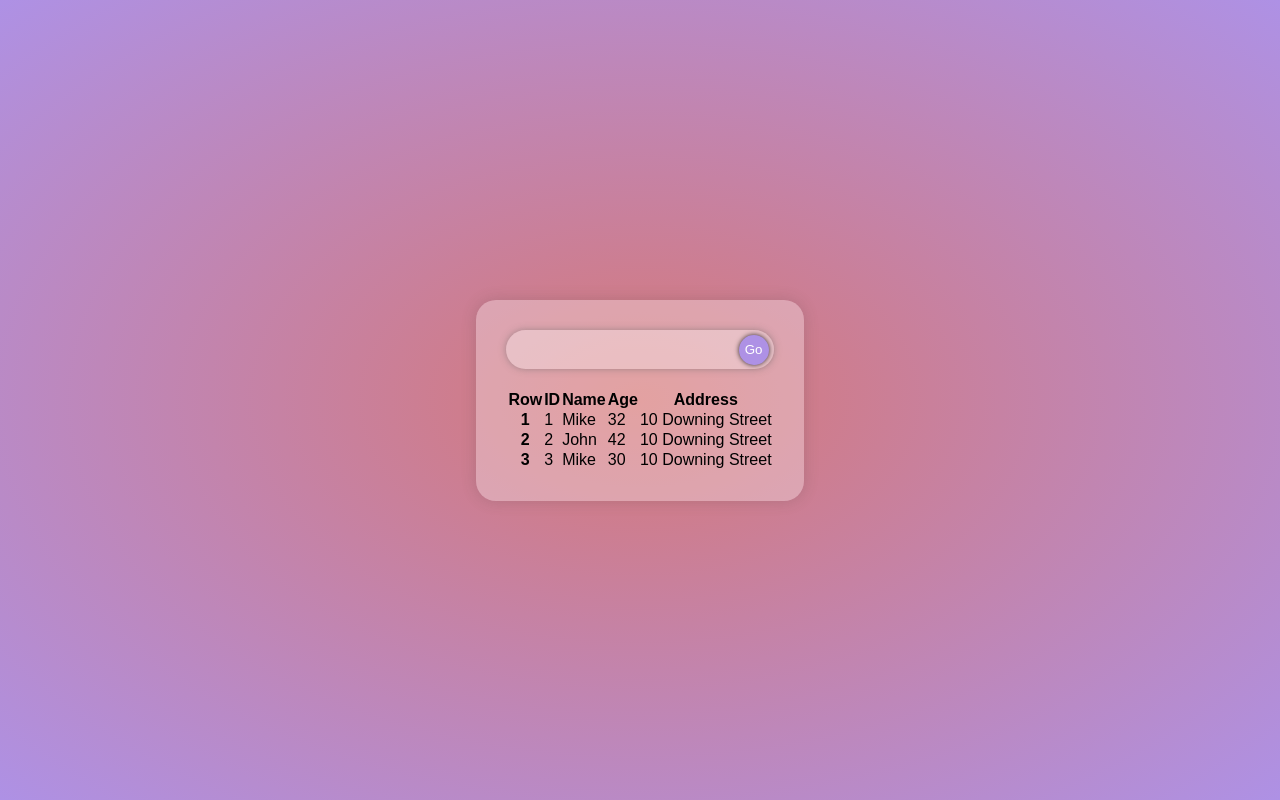
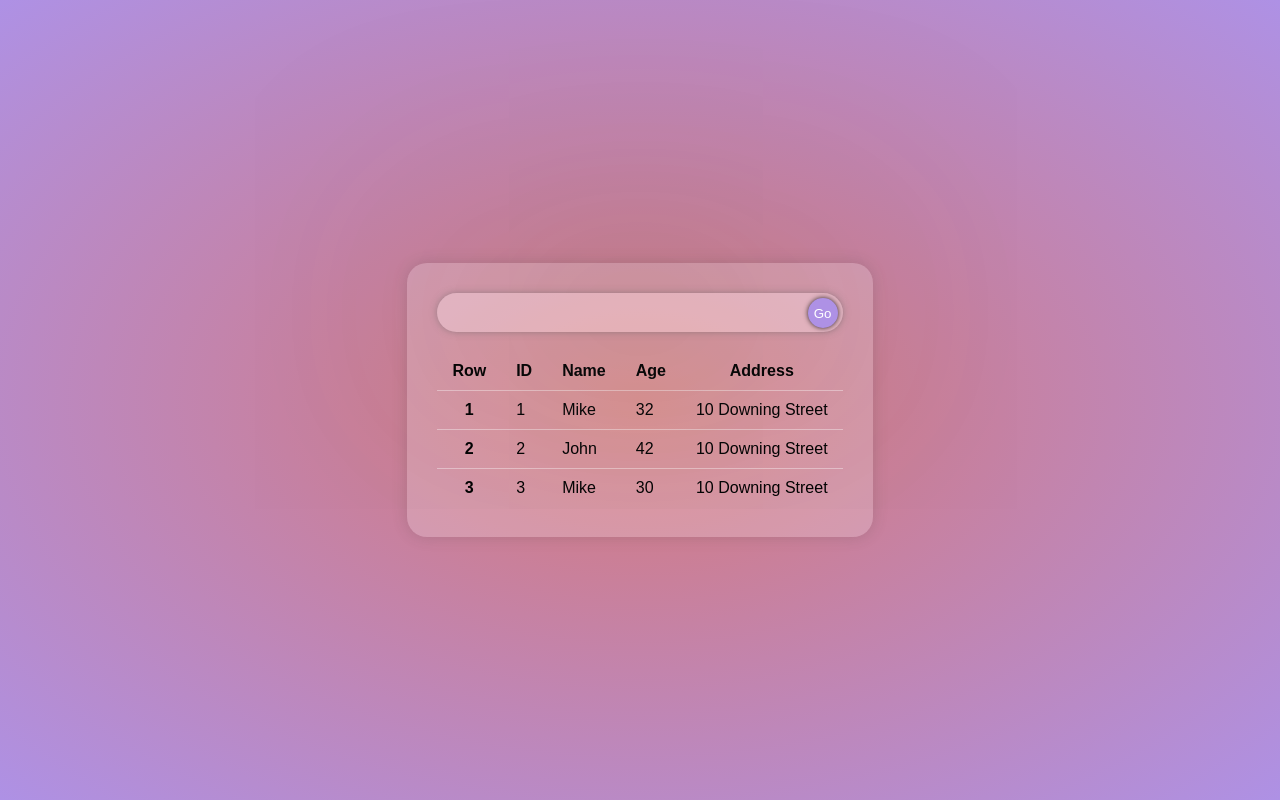
Before and after one commit to enigma01Z313/reactExercise, a React (Create React App) app: page / in a window 1280 px wide. Built offline with nearby package versions, Linux system fonts and the light colour scheme.

Commit message:
glass design

```diff
--- a/src/App.css
+++ b/src/App.css
@@ -16,7 +16,7 @@ body{
 }
 
 .tableWrapper{
-  background: rgba(255,255,255,.3);
+  background: rgba(255,255,255,.2);
   box-shadow: 0 0 15px rgba(66,66,66,.2);
   display: inline-block;
   padding: 30px;
@@ -32,13 +32,18 @@ body{
   border-radius: 25px;
   border: none;
   outline: none;
-  background: rgba(255,255,255,.3);
-  box-shadow: 0 0 7px rgba(100,100,100,.5);
+  background: rgba(255,255,255,.25);
+  box-shadow: 0 0 7px rgba(100,100,100,.5),
+    0 0 1000px rgba(100,100,100,.9),
+    inset 0 0 0 #aaa;
   margin-bottom: 20px;
   transition: all .35s
 }
 .table-search input:focus{
-  background: rgba(255,255,255,.5);
+  background: rgba(255,255,255,.4);
+  box-shadow: 0 0 7px rgba(100,100,100,.5),
+  0 0 7px rgba(100,100,100,.3),
+  inset 0 0 10px rgba(150,150,150,.4);
 }
 .table-search button{
   position: absolute;
@@ -60,6 +65,23 @@ body{
   transform: scale(.8);
 }
 
+.fTable{border-collapse: collapse;}
+.fTable th, .fTable td{
+  border-bottom: 1px solid rgba(255,255,255,.4);
+  padding: 10px 15px;
+  transition: all .35s;
+}
+.fTable tbody tr:last-child th,
+.fTable tr:last-child td{
+  border-bottom-width: 0;
+}
+.fTable tr th:last-child,
+.fTable tr td:last-child{
+  border-right-width: 0;
+}
+.fTable tbody tr:hover td,
+.fTable tbody tr:hover th{background: rgba(255,255,255,.25);}
+
 .fTable .sortable th:not(:first-child){
   cursor: pointer;
 }
@@ -68,20 +90,30 @@ body{
   padding-right: 22px;
   position: relative;
 }
+.fTable .sortable th.sortBase:before,
 .fTable .sortable th.sortBase:after{
   content: "";
-  display: inline-block;
-  width: 0;
-  height: 0;
-  border: 8px solid transparent;
   position: absolute;
-  right: 3px;
-  top: 6px;
+  display: block;
+  width: 2px;
+  height: 9px;
+  right: 4px;
+  top: 14px;
+  background: #333;
+  transform: rotate(45deg);
+  transition: all .35s;
 }
-.fTable .sortable th.sortBase.sortAscending:after{
-  border-top-color: #333
+.fTable .sortable th.sortBase:after{
+  transform: rotate(-45deg);
+  right: 10px;
+}
+.fTable .sortable th.sortBase.sortDescending:before,
+.fTable .sortable th.sortBase.sortDescending:after{
+
+}
+.fTable .sortable th.sortBase.sortDescending:before{
+  right: 10px;
 }
 .fTable .sortable th.sortBase.sortDescending:after{
-  border-bottom-color: #333;
-  top: -2px;
+  right: 4px;
 }
--- a/src/List.jsx
+++ b/src/List.jsx
@@ -49,7 +49,7 @@ export default class List extends Component {
     options: {
       showRowCount: true,
       sortable: true,
-      searchable: ['name', 'address']
+      searchable: ['name', 'age', 'address']
     }
   }
 
--- a/src/components/Table.jsx
+++ b/src/components/Table.jsx
@@ -16,12 +16,14 @@ export default class Table extends Component {
       item => {
         const b = this?.state?.options?.searchable.reduce((acc, cur) =>
           item[cur]
+            .toString()
             .toLowerCase()
             .includes(key.toLowerCase()) ?
               acc + 1 : acc
         , 0)
 
         if ( b !== 0 ) return item
+        return false
       }
     )
 
```
